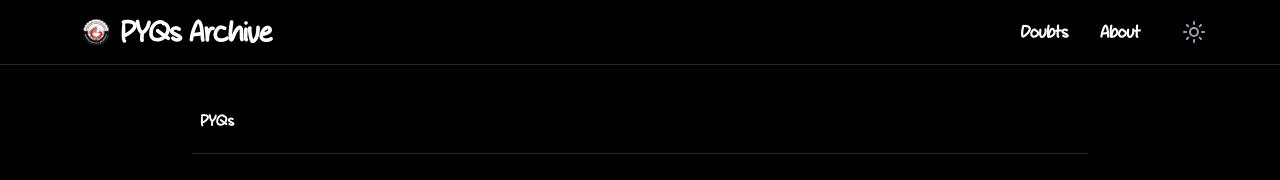
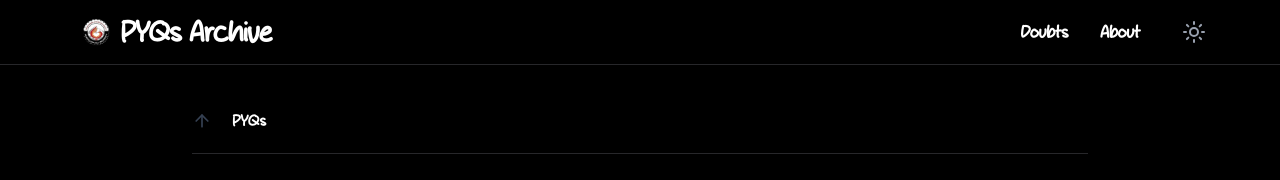
Before and after one commit to priyansunegi-dev0/GEHU-Archive, a React (Vite) app: page /pyqs in a window 1280 px wide. Shown: the top 180 px of the page. Built offline with nearby package versions, Linux system fonts and the light colour scheme.

Commit message:
ui: always show up arrow in breadcrumbs

```diff
--- a/src/pages/Home.tsx
+++ b/src/pages/Home.tsx
@@ -262,9 +262,10 @@ export function Home() {
       {/* Top Header Section with Breadcrumb */}
       <div className="flex flex-col sm:flex-row sm:items-center sm:justify-between gap-4 pb-4 mb-0 border-b border-zinc-200 dark:border-zinc-800">
         <nav className="flex items-center gap-1 text-base md:text-lg flex-wrap">
-          {currentFolder && (
-            <ArrowUp className="h-5 w-5 cursor-pointer mr-2" onClick={goUpOneLevel} />
-          )}
+          <ArrowUp
+            className={`h-5 w-5 mr-2 transition-colors ${currentFolder ? 'cursor-pointer hover:opacity-80' : 'text-gray-300 dark:text-gray-700 cursor-not-allowed'}`}
+            onClick={currentFolder ? goUpOneLevel : undefined}
+          />
           {breadcrumb.map((crumb: BreadcrumbItem, index: number) => (
             <div key={index} className="flex items-center gap-1">
               {index > 0 && <span className="text-gray-400">/</span>}
```
